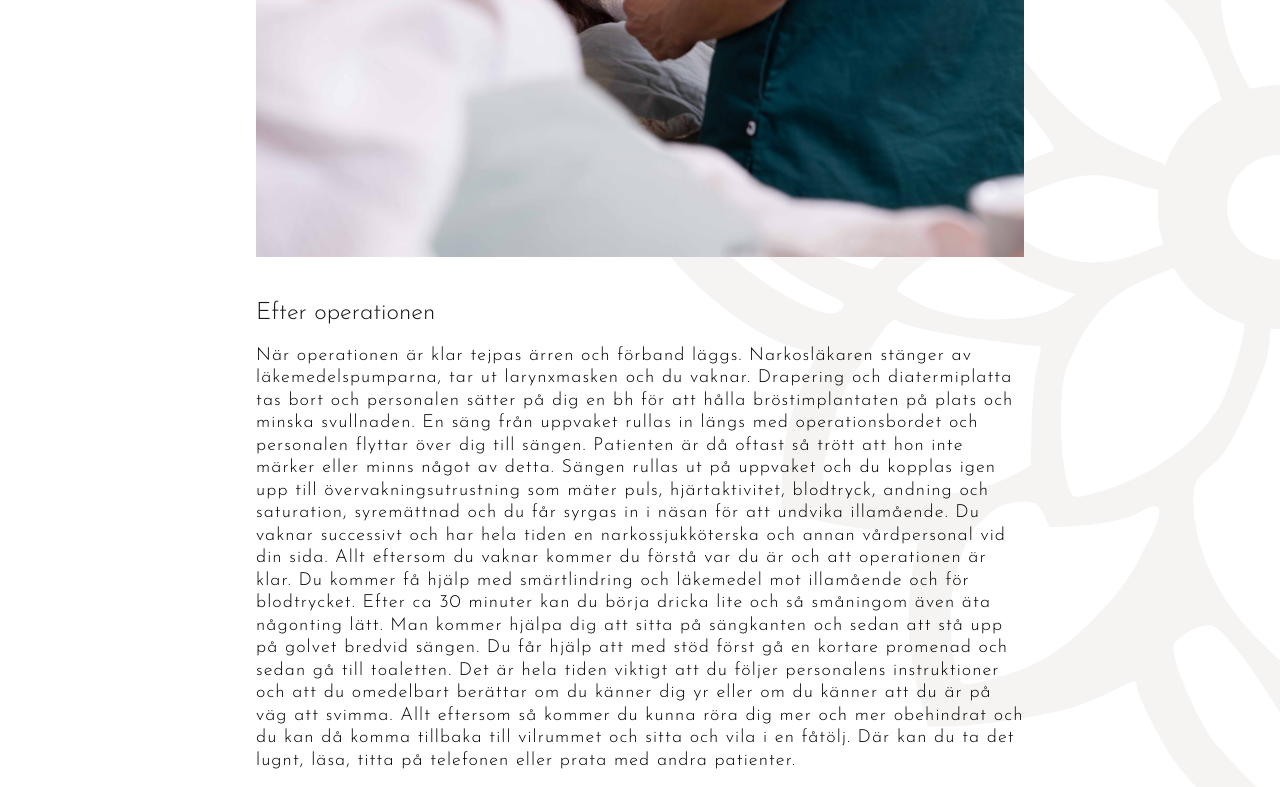
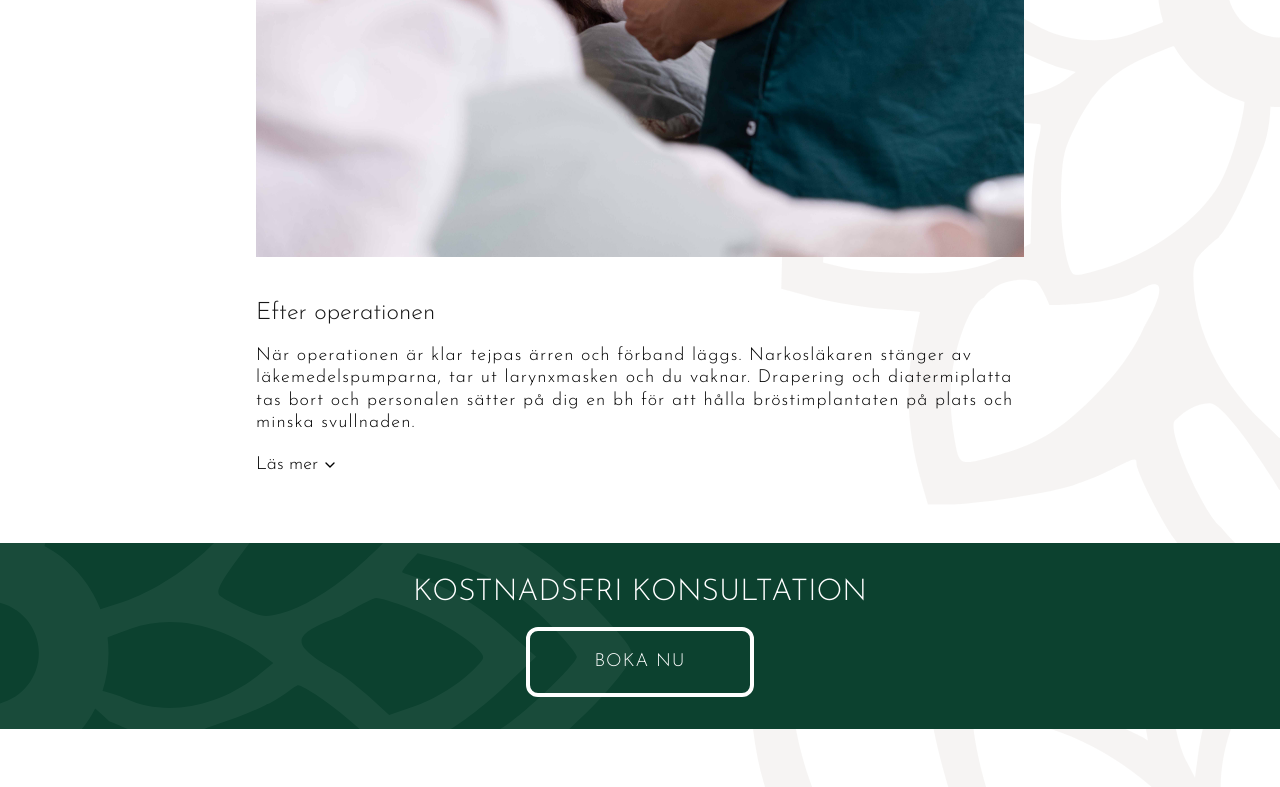
Before and after one commit to dahliakliniken/drgribbe, a Next.js app: page /brostoperationer in a window 1280 px wide. Shown: the part 4979-5766 px from the top of the page. Built offline with nearby package versions, Linux system fonts and the light colour scheme; a web font is replaced by a local one.

Commit message:
Add additional text paragraphs and improve layout in Brostforminskning and Brostoperationer components

```diff
--- a/src/app/brostoperationer/Brostoperationer.tsx
+++ b/src/app/brostoperationer/Brostoperationer.tsx
@@ -181,7 +181,7 @@ const Brostoperationer = () => {
       {/* NARKOS&OPERATION */}
       <SimpleCard
         bgColor={BgColors.White}
-        bgPosition="right"
+        bgPosition="left"
         content={
           <Pillar>
             <Image
@@ -210,9 +210,21 @@ const Brostoperationer = () => {
               className="max-h-svh object-cover object-center"
             />
             <SpaceContainer noPadding spaceTop>
-              <H3>{t('brostoperationer.postSurgery.heading1')}</H3>
-              <P>{t('brostoperationer.postSurgery.text1')}</P>
-              <P>{t('brostoperationer.postSurgery.text2')}</P>
+              <ExpandableTextBox
+                title={t('brostoperationer.postSurgery.heading1')}
+                headingSize="H3"
+                paragraphs={[
+                  t('brostoperationer.postSurgery.text1'),
+                  t('brostoperationer.postSurgery.text2'),
+                  t('brostoperationer.postSurgery.text3'),
+                  t('brostoperationer.postSurgery.text4'),
+                  t('brostoperationer.postSurgery.text5'),
+                  t('brostoperationer.postSurgery.text6'),
+                  t('brostoperationer.postSurgery.text7'),
+                  t('brostoperationer.postSurgery.text8'),
+                  t('brostoperationer.postSurgery.text9')
+                ]}
+              />
             </SpaceContainer>
           </Pillar>
         }
--- a/src/app/brostoperationer/brostforminskning/Brostforminskning.tsx
+++ b/src/app/brostoperationer/brostforminskning/Brostforminskning.tsx
@@ -35,6 +35,10 @@ const Brostforminskning = () => {
 
             <H2>{t('consultation.heading1')}</H2>
             <P>{t('consultation.text1')}</P>
+            <P>{t('consultation.text2')}</P>
+            <P>{t('consultation.text3')}</P>
+            <P>{t('consultation.text4')}</P>
+            <P>{t('consultation.text5')}</P>
           </Pillar>
         }
       />
--- a/src/app/components/surfaces/SimpleCard.tsx
+++ b/src/app/components/surfaces/SimpleCard.tsx
@@ -1,4 +1,5 @@
 import { BgColors, BgPositions } from '@/app/types'
+import classNames from 'classnames'
 
 type CardProps = {
   content: React.ReactNode
@@ -24,7 +25,8 @@ export const SimpleCard = ({
   clickable,
   cardList
 }: CardProps) => {
-  const isWhite = (bgColor === BgColors.White || bgColor === BgColors.Beige)
+  const isWhite = bgColor === BgColors.White
+  const isBeige = bgColor === BgColors.Beige
 
   const bgSizeClass = cardList
     ? 'before:bg-200'
@@ -43,7 +45,25 @@ export const SimpleCard = ({
   return (
     <div
       id={id}
-      className={`before:pointer-events-none before:-z-10 ${bgSizeClass} ${className} ${bgPosition ? backgroundPositionVariants[bgPosition] : ''} ${rounded && 'rounded-md'} z-0 px-6 py-8 before:bg-no-repeat ${bgColor} relative h-full before:absolute before:left-0 before:top-0 before:h-full before:w-full ${isWhite ? 'before:bg-card-pattern-light before:opacity-40' : 'before:bg-card-pattern before:opacity-5'} ${clickable && 'cursor-pointer'}`}
+      className={classNames(
+        'before:pointer-events-none before:-z-10',
+        bgSizeClass,
+        className,
+        {
+          [bgPosition ? backgroundPositionVariants[bgPosition] : '']:
+            bgPosition,
+          'rounded-md': rounded,
+          'cursor-pointer': clickable
+        },
+        'z-0 px-6 py-8 before:bg-no-repeat',
+        bgColor,
+        'relative h-full before:absolute before:left-0 before:top-0 before:h-full before:w-full',
+        {
+          'before:bg-card-pattern-light before:opacity-40': isWhite,
+          'before:bg-card-pattern before:opacity-40': isBeige,
+          'before:bg-card-pattern before:opacity-5': !isWhite && !isBeige
+        }
+      )}
     >
       {title && title}
 
--- a/src/app/page.tsx
+++ b/src/app/page.tsx
@@ -2,8 +2,6 @@ import Image from 'next/image'
 import { useTranslations } from 'next-intl'
 import Consultation from '../../public/images/konsultation_med_patient.jpg'
 import WaitingRoom from '../../public/images/waiting-room.jpg'
-import Doctor from '../../public/images/doctor.jpg'
-import SfepLogo from '../../public/images/sfep-logo.svg'
 import { TreatmentBox } from './components/layout/TreatmentBox'
 import { H2 } from './components/typography/H2'
 import { H3 } from './components/typography/H3'
@@ -30,7 +28,11 @@ const Page: React.FC = () => {
           <Pillar>
             <SpaceContainer>
               <H1>{t('aboutBox.title')}</H1>
-              <P>{'Välkommen till en klinik helt specialiserad på estetiska bröstoperationer'}</P>
+              <P>
+                {
+                  'Välkommen till en klinik helt specialiserad på estetiska bröstoperationer'
+                }
+              </P>
               <P>{t('aboutBox.paragraph1')}</P>
               <P>{t('aboutBox.paragraph2')}</P>
             </SpaceContainer>
@@ -77,7 +79,7 @@ const Page: React.FC = () => {
       <SpaceContainer noPadding spaceTop>
         <SimpleCard
           bgColor={BgColors.Beige}
-          bgPosition="left"
+          className="before:bg-[50%_30%]"
           content={
             <>
               <H2 upperCase className="text-center">
@@ -101,8 +103,8 @@ const Page: React.FC = () => {
         content={
           <Pillar>
             <Image src={Consultation} alt={''} className="hidden lg:block" />
-            <span className='imagetext'>{'Plastikkirurg Örjan Gribbe har mer än 20 års erfarenhet av bröstkirurgi, inklusive sitt arbete på Karolinska sjukhuset.'}</span>
-            <span className='imagetext'>{t('profileCard.paragraph1')}</span>
+            <span className="imagetext">{t('profileCard.imageText')}</span>
+            <span className="imagetext">{t('profileCard.paragraph1')}</span>
             <SpaceContainer noPadding spaceTop>
               <H2>{t('aboutClinic.title')}</H2>
               <P>{t('aboutClinic.paragraph1')}</P>
@@ -146,7 +148,7 @@ const Page: React.FC = () => {
           className="max-h-[calc(100dvh-80px)] object-cover object-center"
         />
       </Pillar>
-{/*
+      {/*
       <SimpleCard
         bgColor={BgColors.Green}
         bgPosition="left"
```
Also changed, not shown: src/messages/sv.json.
